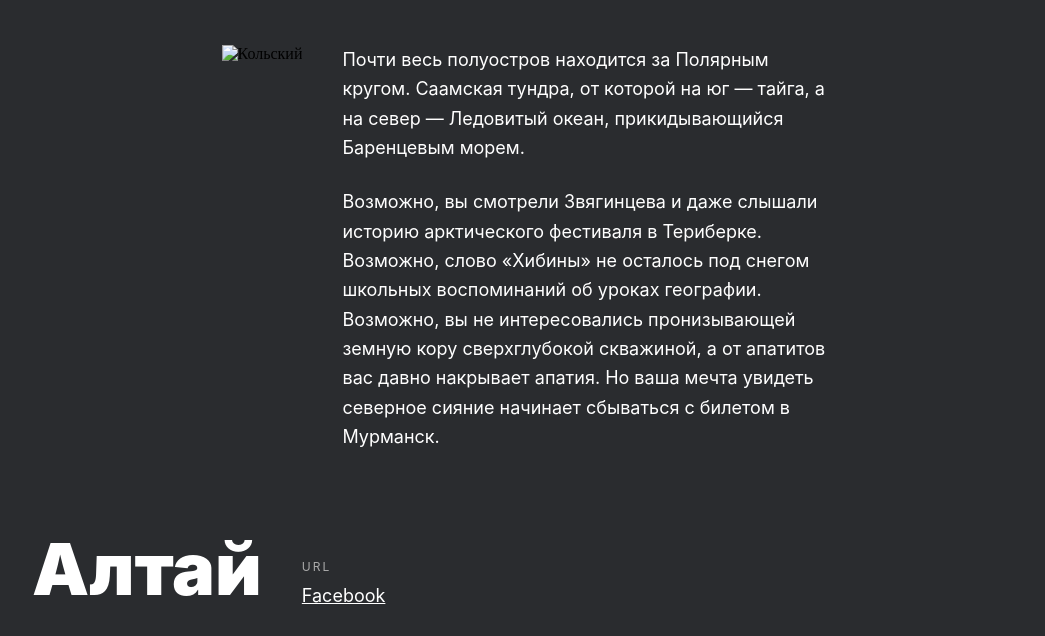
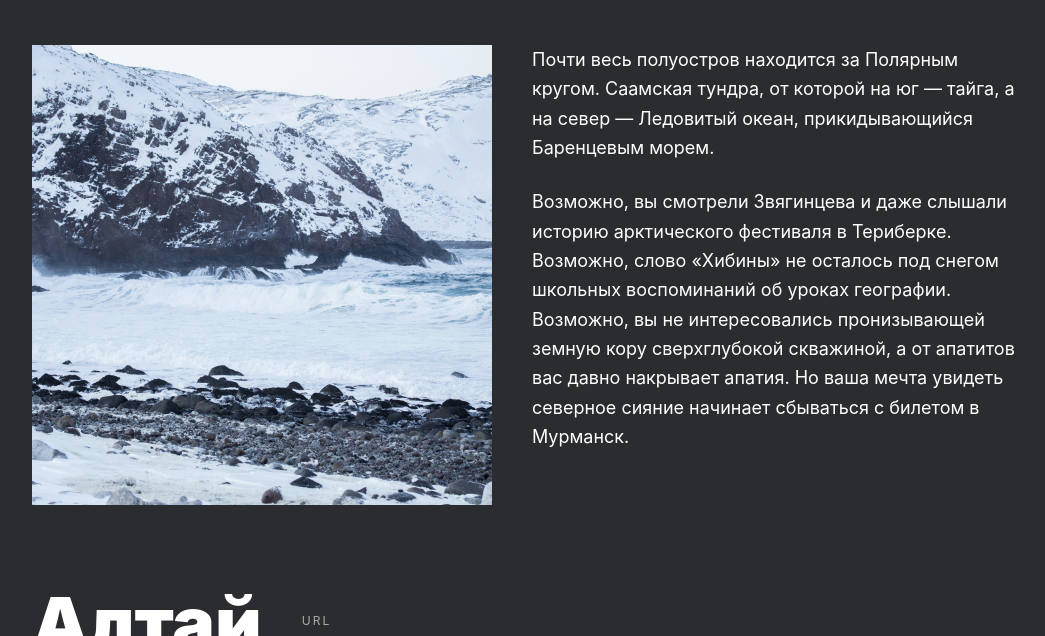
Before and after one commit to Sitarweb/russian-travel, a plain HTML site: page index.html in a window 1280 px wide. Shown: the part 3415-4051 px from the top of the page, without its empty margins (116-1161 px from the left). Drawn offline with Linux system fonts and the light colour scheme; a web font is replaced by a local one.

Commit message:
russian travel(1)

```diff
--- a/index.html
+++ b/index.html
@@ -94,7 +94,7 @@
                         </div>
                     </div>
                     <div class="clause__content">
-                        <img src="/images/places/National Geographic.png" alt="Кольский" class="clause__image">
+                        <img src="/images/places/National-Geographic.png" alt="Кольский" class="clause__image">
                         <div class="clause__text">
                             <p class="clause__paragraph">Почти весь полуостров находится за Полярным кругом. Саамская тундра, от которой на юг —
                                 тайга, а на север — Ледовитый океан, прикидывающийся Баренцевым морем.</p>
```
